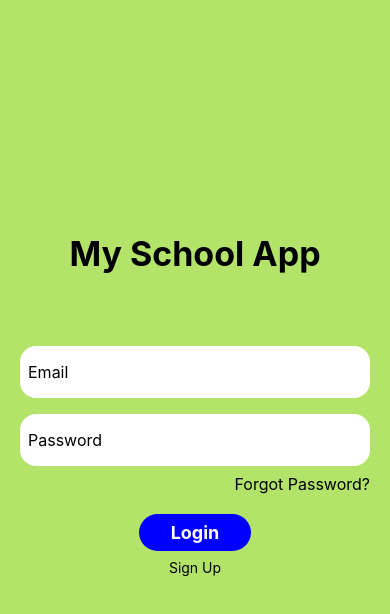
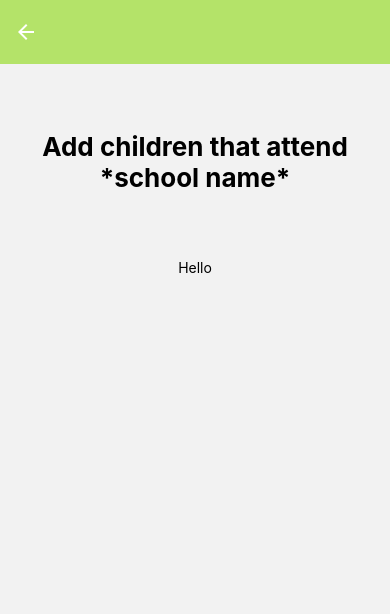
Before and after one commit to AnilDuri/my-school-app, a React Native app: screen /registerChild in a window 390 px wide. Shown: the top 614 px of the page. Built offline with nearby package versions, Linux system fonts and the light colour scheme.

Commit message:
created register child screen

```diff
--- a/App.js
+++ b/App.js
@@ -3,6 +3,7 @@
 import { StatusBar } from 'expo-status-bar';
 
 import LoginScreen from './screens/Login';
+import RegisterChildScreen from './screens/RegisterChildScreen';
 import SignUpScreen from './screens/SignUp';
 
 export default function App() {
@@ -14,6 +15,7 @@
       <Stack.Navigator initialRouteName='login'>
         <Stack.Screen name='login' component={LoginScreen} options={{ headerShown: false }}/>
         <Stack.Screen name='signUp' component={SignUpScreen}/>
+        <Stack.Screen name='registerChild' component={RegisterChildScreen}/>
       </Stack.Navigator>
     </NavigationContainer>
   </>
--- /dev/null
+++ b/screens/RegisterChildScreen.js
@@ -0,0 +1,57 @@
+import React, { useLayoutEffect } from 'react'
+import { SafeAreaView, StyleSheet, Text, View } from 'react-native'
+
+const RegisterChildScreen = ({ navigation }) => {
+
+    useLayoutEffect(() => {
+        navigation.setOptions({
+            headerTitle: '',
+            headerTintColor: 'white',
+            headerShadowVisible: false,
+            headerStyle: {
+                backgroundColor: '#b4e369'
+            }
+        })
+    }, [navigation]);
+    return (
+        <SafeAreaView style={styles.container}>
+            <View style={styles.safeAreaContainer}>
+                <View style={styles.titleContainer}>
+                    <Text style={styles.title}>Add children that attend *school name*</Text>
+                </View>
+                <View style={styles.inputContainer}>
+                    <Text>Hello</Text>
+                </View>
+            </View>
+        </SafeAreaView>
+    )
+}
+
+export default RegisterChildScreen
+
+const styles = StyleSheet.create({
+    container: {
+        flex: 1,
+    },
+    safeAreaContainer: {
+        display: 'flex',
+        flex: 1,
+    },
+    titleContainer: {
+        flex: 1,
+        justifyContent: 'center',
+        alignItems: 'center',
+        paddingHorizontal: 20
+    },
+    title: {
+        fontSize: 26,
+        fontWeight: 'bold',
+        textAlign: 'center'
+    },
+    inputContainer: {
+        flex: 3,
+        justifyContent: 'flex-start',
+        alignItems: 'center',
+        marginHorizontal: 8
+    },
+})
--- a/screens/SignUp.js
+++ b/screens/SignUp.js
@@ -27,7 +27,7 @@
         backgroundColor: '#b4e369'
       }
     })
-  }, [navigation])
+  }, [navigation]);
   return (
     <SafeAreaView style={styles.container}>
       <View style={styles.safeAreaContainer}>
@@ -70,12 +70,11 @@
             disableBorderRadius={true}
             listMode="SCROLLVIEW"
             style={styles.picker}
-            containerStyle={{ borderWidth: 'red' }}
             placeholderStyle={styles.pickerPlaceholder}
           />
         </View>
         <View style={styles.actionContainer}>
-          <Pressable style={styles.button}>
+          <Pressable onPress={() => navigation.navigate('registerChild')} style={styles.button}>
             <Text style={styles.buttonText}>
               Next
             </Text>
@@ -131,7 +130,7 @@
     backgroundColor: 'white',
     borderRadius: 16,
     borderWidth: 0,
-    marginTop: 5
+    marginTop: 6
   },
   pickerPlaceholder: {
     fontSize: 16,
```
